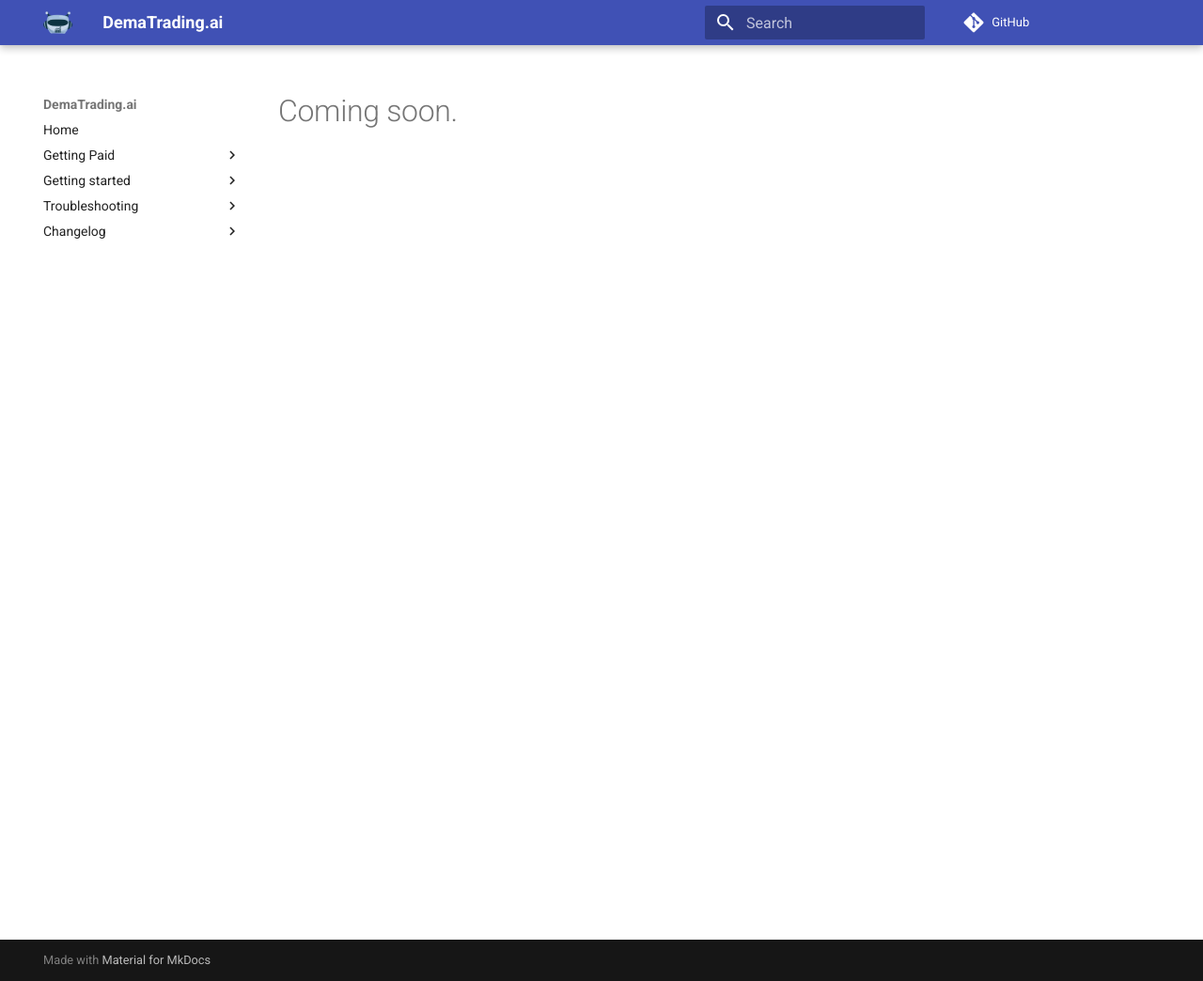
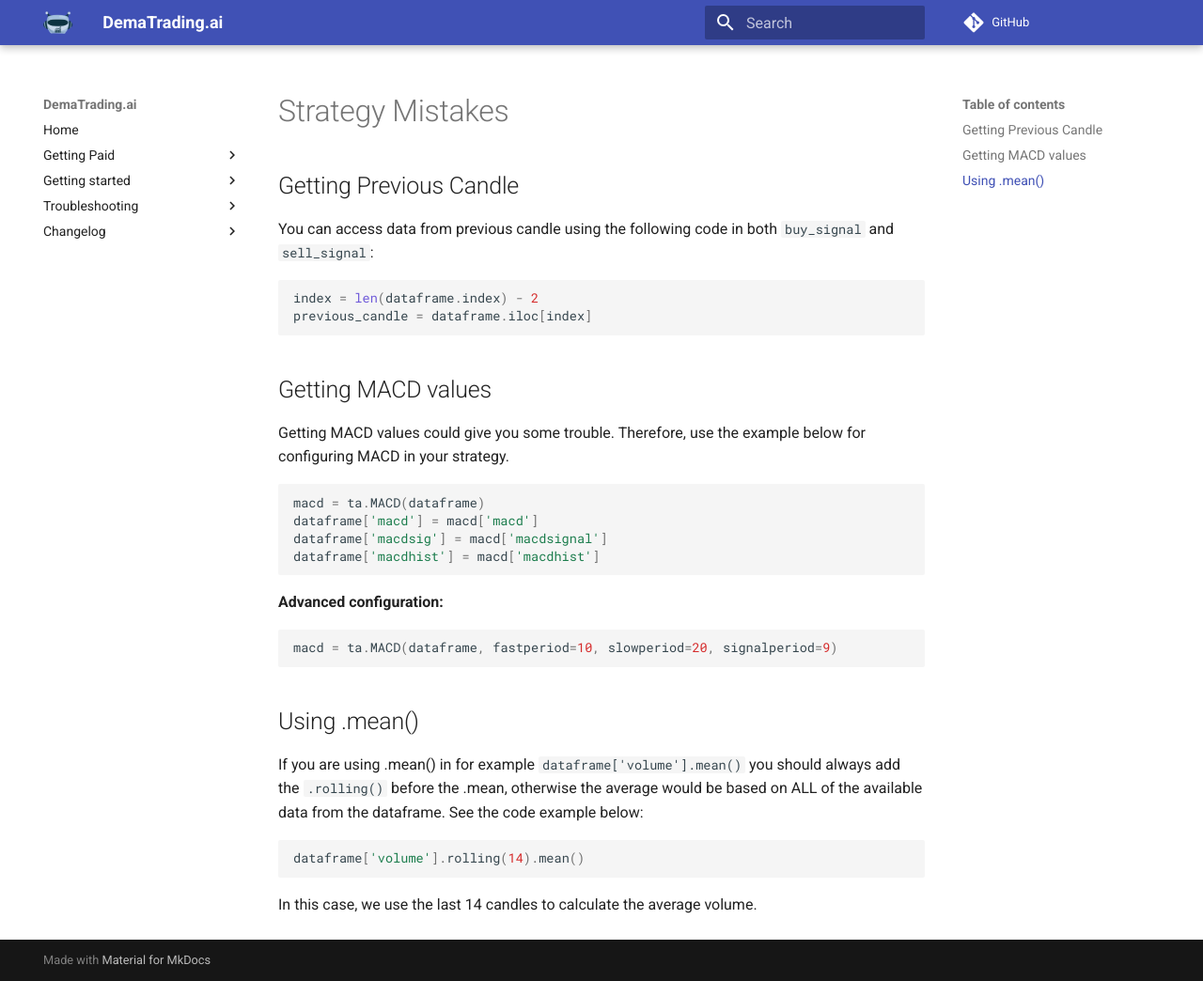
Before and after one commit to dema-trading-ai/docs, an MkDocs documentation site: the page built from docs/troubleshooting/mistakes.md, in a window 1280 px wide and 1044 px high. Shown: the whole window at 94% size. Built offline with MkDocs 1.6.1 and Material for MkDocs 9.7.7, drawn with Linux system fonts in a browser that asks for light colours; comment, search, counter and statistics services are not loaded.

Commit message:
[Feat] Added stuff to mistakes

`````diff
--- a/docs/troubleshooting/mistakes.md
+++ b/docs/troubleshooting/mistakes.md
@@ -1 +1,28 @@
-# Coming soon.
+# Strategy Mistakes
+
+## Getting Previous Candle
+You can access data from previous candle using the following code in both ``buy_signal`` and ``sell_signal``:
+````python
+index = len(dataframe.index) - 2
+previous_candle = dataframe.iloc[index]
+````
+
+## Getting MACD values
+Getting MACD values could give you some trouble. Therefore, use the example below for configuring MACD in your strategy.
+````python
+macd = ta.MACD(dataframe)
+dataframe['macd'] = macd['macd']
+dataframe['macdsig'] = macd['macdsignal']
+dataframe['macdhist'] = macd['macdhist']
+````
+**Advanced configuration:**
+````python
+macd = ta.MACD(dataframe, fastperiod=10, slowperiod=20, signalperiod=9)
+````
+
+## Using .mean()
+If you are using .mean() in for example ``dataframe['volume'].mean()`` you should always add the ``.rolling()`` before the .mean, otherwise the average would be based on ALL of the available data from the dataframe. See the code example below:
+```python
+dataframe['volume'].rolling(14).mean()
+```
+In this case, we use the last 14 candles to calculate the average volume.
`````
